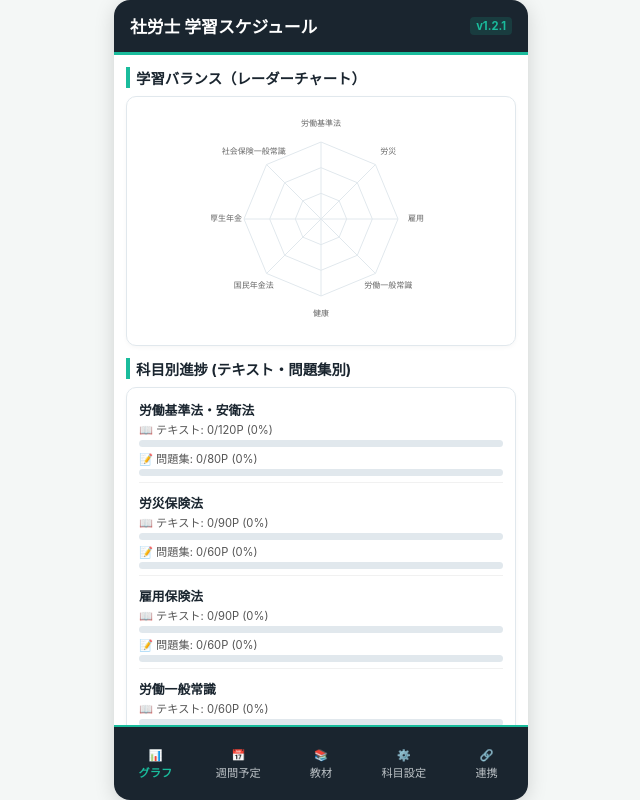
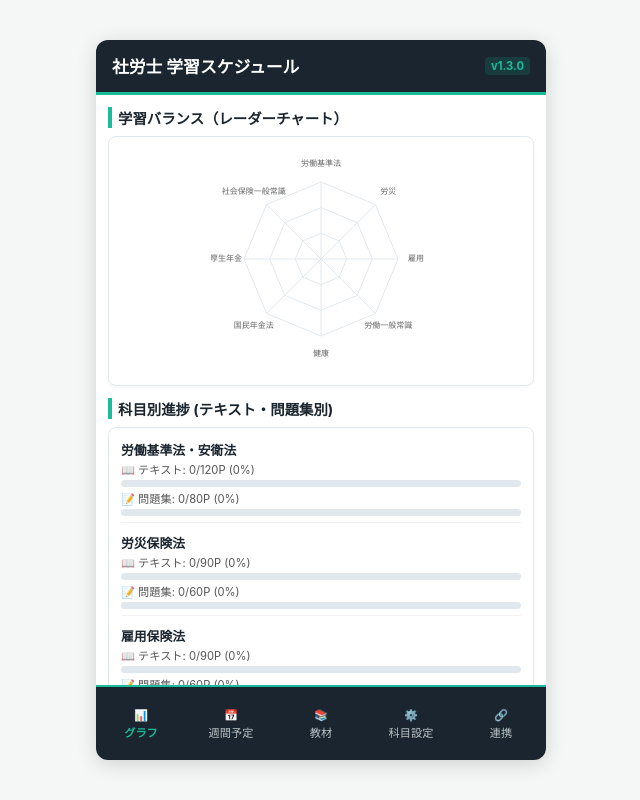
Before and after one commit to toncons/sharoushi, a plain HTML site: page index.html in a window 1280 px wide. Shown: the whole page, without its empty margins (319-959 px from the left). Drawn offline with Linux system fonts and the light colour scheme.

Commit message:
Update index.html

```diff
--- a/index.html
+++ b/index.html
@@ -26,30 +26,39 @@
             justify-content: center;
             align-items: center;
             min-height: 100vh;
-            /* 画面全体の意図しないスクロールを防止 */
             overscroll-behavior: none;
             touch-action: manipulation;
         }
-        /* スマートフォンサイズを固定し、上下のバウンスを抑制 */
+        /* パソコン等でも崩れず、中央に美しく配置されるスマートフォンフレーム風の設計（レスポンシブ対応） */
         .container {
             width: 100%;
-            max-width: 414px;
+            max-width: 450px;
             height: 100vh;
-            max-height: 896px;
+            max-height: 100vh;
             background: var(--card);
             display: flex;
             flex-direction: column;
             position: relative;
             box-shadow: 0 4px 20px rgba(0,0,0,0.15);
             overflow: hidden;
-            border-radius: 16px;
+            border-radius: 0; /* パソコン表示でも角が丸くならないように変更 */
         }
+
+        @media (min-width: 480px) {
+            .container {
+                height: 90vh;
+                max-height: 850px;
+                border-radius: 12px; /*PC表示時は適度な角丸に */
+            }
+        }
+
         header {
             background: var(--primary);
             color: white;
             padding: 14px 16px;
             text-align: center;
             border-bottom: 3px solid var(--accent);
+            border-radius: 0; /* 丸みを完全になくす */
             flex-shrink: 0;
             display: flex;
             justify-content: space-between;
@@ -72,7 +81,6 @@
             flex: 1;
             padding: 12px;
             overflow-y: auto;
-            /* 内部スクロールをスムーズにし、画面全体の動きを固定 */
             -webkit-overflow-scrolling: touch;
             overscroll-behavior: contain;
             padding-bottom: 95px;
@@ -80,7 +88,7 @@
         .card {
             background: #fff;
             border: 1px solid #e1e8ed;
-            border-radius: 10px;
+            border-radius: 8px;
             padding: 12px;
             margin-bottom: 12px;
             box-shadow: 0 2px 4px rgba(0,0,0,0.03);
@@ -125,7 +133,7 @@
         button:hover {
             background: var(--accent-hover);
         }
-        /* フッターを固定しサイズを安定化 */
+        /* フッターの丸みをなくし、直線的なデザインに固定 */
         .nav {
             position: absolute;
             bottom: 0;
@@ -134,6 +142,7 @@
             height: 75px;
             background: var(--primary);
             border-top: 2px solid var(--accent);
+            border-radius: 0;
             display: flex;
             justify-content: space-around;
             align-items: center;
@@ -229,7 +238,7 @@
 <div class="container">
     <header>
         <h1>社労士 学習スケジュール</h1>
-        <span class="app-version">v1.2.1</span>
+        <span class="app-version">v1.3.0</span>
     </header>
 
     <div class="content">
```
